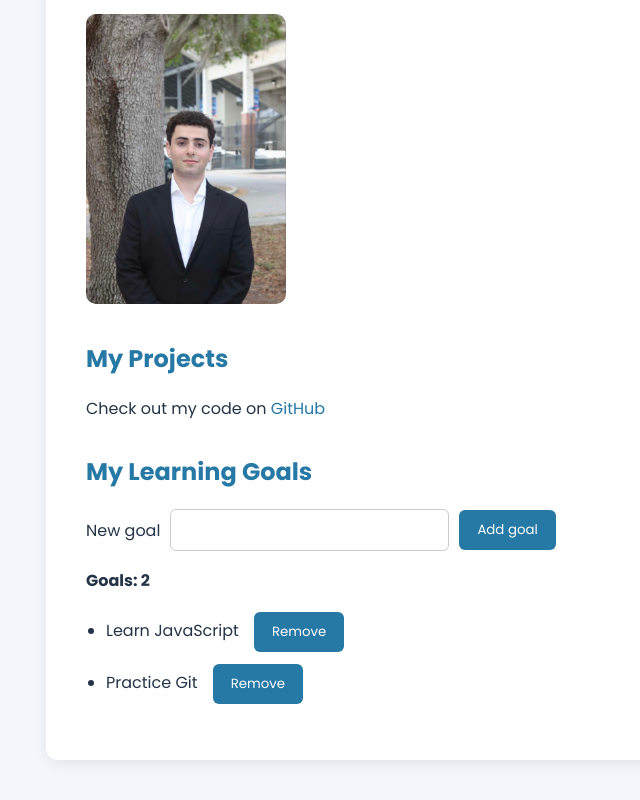
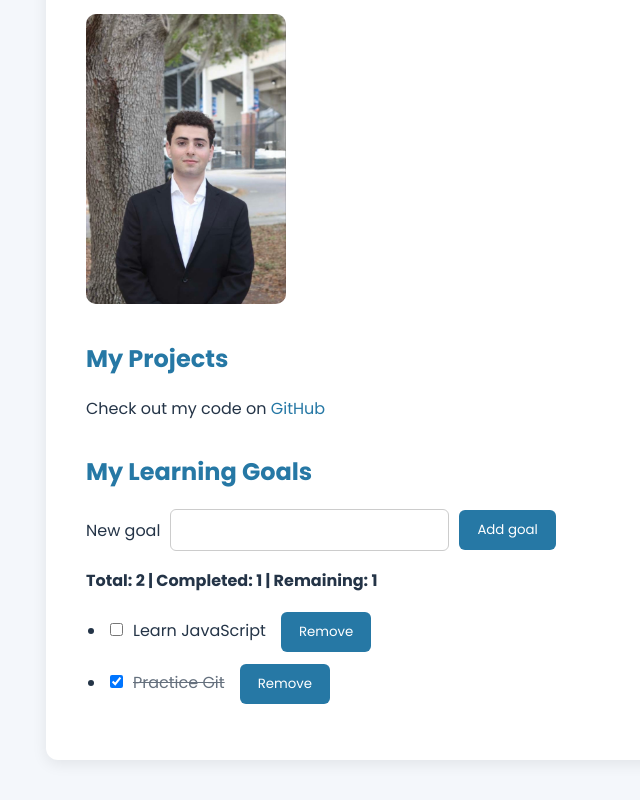
Before and after one commit to andrewglushanok/about-me, a plain HTML site: page index.html in a window 1280 px wide. Shown: the part 669-1469 px from the top of the page, without its empty margins (154-794 px from the left). Drawn offline with Linux system fonts and the light colour scheme.

Commit message:
Add goal completion tracking and counts

```diff
--- a/script.js
+++ b/script.js
@@ -48,7 +48,24 @@ function renderGoals() {
         const label = document.createElement("span");
 
         label.textContent = goal.text;
-        item.append(label);
+
+        label.classList.toggle("goal-done", goal.done);
+
+        const checkbox = document.createElement("input");
+        checkbox.type = "checkbox";
+        checkbox.checked = goal.done;
+
+        checkbox.setAttribute(
+            "aria-label",
+            "Complete " + goal.text
+        );
+
+        checkbox.addEventListener("change", function() {
+            goal.done = checkbox.checked;
+            renderGoals();
+        });
+
+        item.append(checkbox, label);
 
 
         const removeButton = document.createElement("button");
@@ -71,7 +88,18 @@ item.append(removeButton);
         goalList.append(item);
     });
 
-    goalCount.textContent = "Goals: " + goals.length;
+    const total = goals.length;
+
+    const completed = goals.filter(function(goal) {
+        return goal.done === true;
+    }).length;
+
+    const remaining = total - completed;
+
+    goalCount.textContent =
+        "Total: " + total +
+        " | Completed: " + completed +
+        " | Remaining: " + remaining;
 }
 
 renderGoals();
--- a/styles.css
+++ b/styles.css
@@ -137,3 +137,15 @@ body.dark-theme button:hover {
 #goal-message {
     margin-top: 10px;
 }
+
+/* Completed learning goals */
+
+.goal-done {
+    text-decoration: line-through;
+    opacity: 0.7;
+}
+
+#goal-list input[type="checkbox"] {
+    margin-right: 10px;
+    cursor: pointer;
+}
```
Lines whose indentation alone changed are shown as unchanged.
